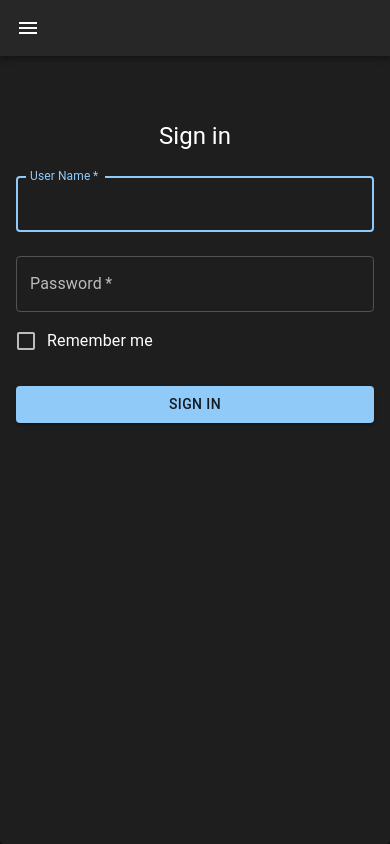
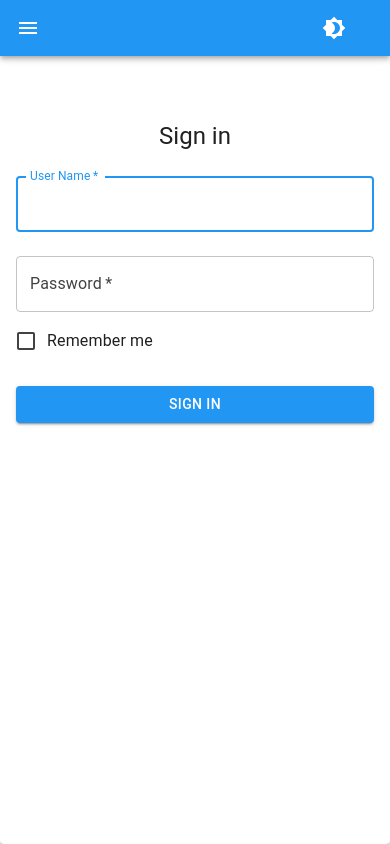
Before and after one commit to ACoolUsername9001/ReactServerDocker, a React Native app: screen /login in a window 390 px wide. Built offline with nearby package versions, Linux system fonts and the light colour scheme.

Commit message:
added themeing

```diff
--- a/App.tsx
+++ b/App.tsx
@@ -1,7 +1,7 @@
-import { Box, Typography, Paper, Tabs, Tab, ThemeProvider, Drawer, List, ListItem, ListItemButton, ListItemText, SwipeableDrawer, ListItemIcon, IconButton, FormGroup, FormControlLabel, AppBar, Toolbar, Icon } from "@mui/material";
+import { Box, Typography, Paper, Tabs, Tab, ThemeProvider, Drawer, List, ListItem, ListItemButton, ListItemText, SwipeableDrawer, ListItemIcon, IconButton, FormGroup, FormControlLabel, AppBar, Toolbar, Icon, PaletteMode, createTheme, useMediaQuery, useTheme } from "@mui/material";
 import React from "react";
 import { BrowserRouter, Routes, Route, useLocation, Navigate } from "react-router-dom";
-import { defaultTheme, ApiWrapper } from "./src/common";
+import { ApiWrapper, getDesignTokens } from "./src/common";
 import { LoginPage } from "./src/login";
 import ServersBoard from "./src/servers";
 import MenuIcon from '@mui/icons-material/Menu';
@@ -11,14 +11,19 @@ import Person3Icon from '@mui/icons-material/Person3';
 import { UsersPage } from "./src/users";
 import { BrowsersPage } from "./src/browsers";
 import { SignupPage } from "./src/signup";
+import Brightness4Icon from '@mui/icons-material/Brightness4';
+import Brightness7Icon from '@mui/icons-material/Brightness7';
 
+const ColorModeContext = React.createContext({ toggleColorMode: () => {} });
 
-function Menu(props: { children }) {
+function Menu(props: { children, setMode }) {
   const [open, setOpen] = React.useState(false);
-
+  const theme = useTheme();
   const toggleDrawer = (newOpen: boolean) => () => {
     setOpen(newOpen);
   };
+  const colorMode = React.useContext(ColorModeContext);
+
   return (
 
     <Box component={Paper} width='100%' height='100%'>
@@ -33,6 +38,10 @@ function Menu(props: { children }) {
             onClick={() => { setOpen(true) }}
           >
             <MenuIcon />
+          </IconButton>
+          <Box component="div" sx={{ flexGrow: 1 }}/>
+          <IconButton size='large' edge='end' color='inherit' aria-label="menu" sx={{ mr: 2 }} onClick={colorMode.toggleColorMode}>
+            {theme.palette.mode === 'dark' ? <Brightness7Icon /> : <Brightness4Icon />}
           </IconButton>
         </Toolbar>
       </AppBar>
@@ -83,14 +92,28 @@ function Menu(props: { children }) {
   )
 }
 
-// Function to obtain the token
+export default function App() {
+  const prefersDarkMode = useMediaQuery('(prefers-color-scheme: dark)');
+  const [mode, setMode] = React.useState<PaletteMode>(prefersDarkMode? 'dark': 'light');
+  const colorMode = React.useMemo(
+    () => ({
+      toggleColorMode: () => {
+        setMode((prevMode) => (prevMode === 'light' ? 'dark' : 'light'));
+      },
+    }),
+    [],
+  );
 
-export default function App() {
+
+
+  const theme = React.useMemo(() => createTheme(getDesignTokens(mode)), [mode]);
+
   return (
-    <ThemeProvider theme={defaultTheme}>
+    <ColorModeContext.Provider value={colorMode}>
+    <ThemeProvider theme={theme}>
       <BrowserRouter>
         <ApiWrapper>
-          <Menu>
+          <Menu setMode={setMode}>
             <Routes>
               <Route path='login' element={<LoginPage />} />
               <Route path='signup' element={<SignupPage />} />
@@ -104,5 +127,6 @@ export default function App() {
         </ApiWrapper>
       </BrowserRouter>
     </ThemeProvider>
+    </ColorModeContext.Provider>
   )
 }
--- a/src/common.tsx
+++ b/src/common.tsx
@@ -2,9 +2,10 @@ import axios, { AxiosInstance } from "axios";
 import React, { Context, Dispatch, createContext, useContext, useState } from "react";
 import { useLocation, Navigate } from "react-router-dom";
 import Cookies from 'js-cookie'
-import { Box, Button, ButtonGroup, ButtonOwnProps, ButtonPropsVariantOverrides, Modal, createTheme } from "@mui/material";
+import { Box, Button, ButtonGroup, ButtonOwnProps, ButtonPropsVariantOverrides, Modal, PaletteMode, Typography, createTheme } from "@mui/material";
 import { Form } from "@rjsf/mui";
 import validator from '@rjsf/validator-ajv8';
+import { amber, blue, deepOrange, grey } from "@mui/material/colors";
 
 
 export const apiAuthenticatedContext: Context<[boolean, Dispatch<boolean>]> = createContext(null)
@@ -16,24 +17,47 @@ export const formModalStyle = {
     left: '50%',
     transform: 'translate(-50%, -50%)',
     width: '70%',
-    bgcolor: '#191919',
+    bgcolor: 'background.paper',
     p: 4,
     borderRadius: 3,
 }
 
-
-export const defaultTheme = createTheme({
+export const getDesignTokens = (mode: PaletteMode) => ({
     palette: {
-        mode: 'dark'
+      mode,
+      ...(mode === 'light'
+        ? {
+            // palette values for light mode
+            primary: blue,
+            divider: blue[200],
+            text: {
+              primary: grey[900],
+              secondary: grey[800],
+            },
+          }
+        : {
+            // palette values for dark mode
+            primary: grey,
+            divider: grey[700],
+            background: {
+              default: grey[900],
+              paper: grey[900],
+            },
+            text: {
+              primary: '#fff',
+              secondary: grey[500],
+            },
+          }),
     },
     components: {
         MuiTypography: {
             defaultProps: {
-                color: '#fff'
+                color: 'text.primary'
             }
-        }
+        },
     }
-});
+  });
+
 
 export const api: AxiosInstance = axios.create({
     baseURL: 'https://api.games.acooldomain.co',
```
